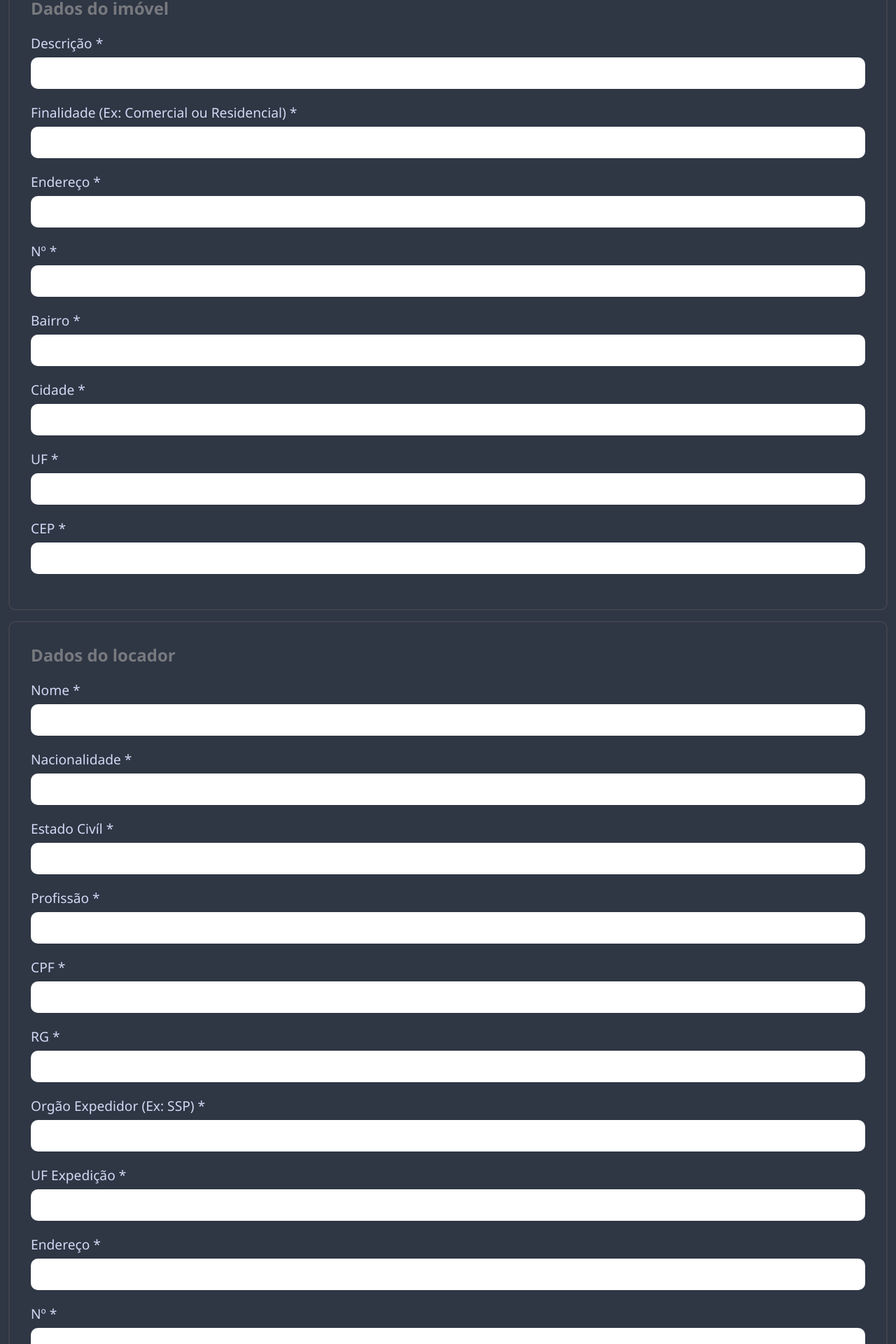
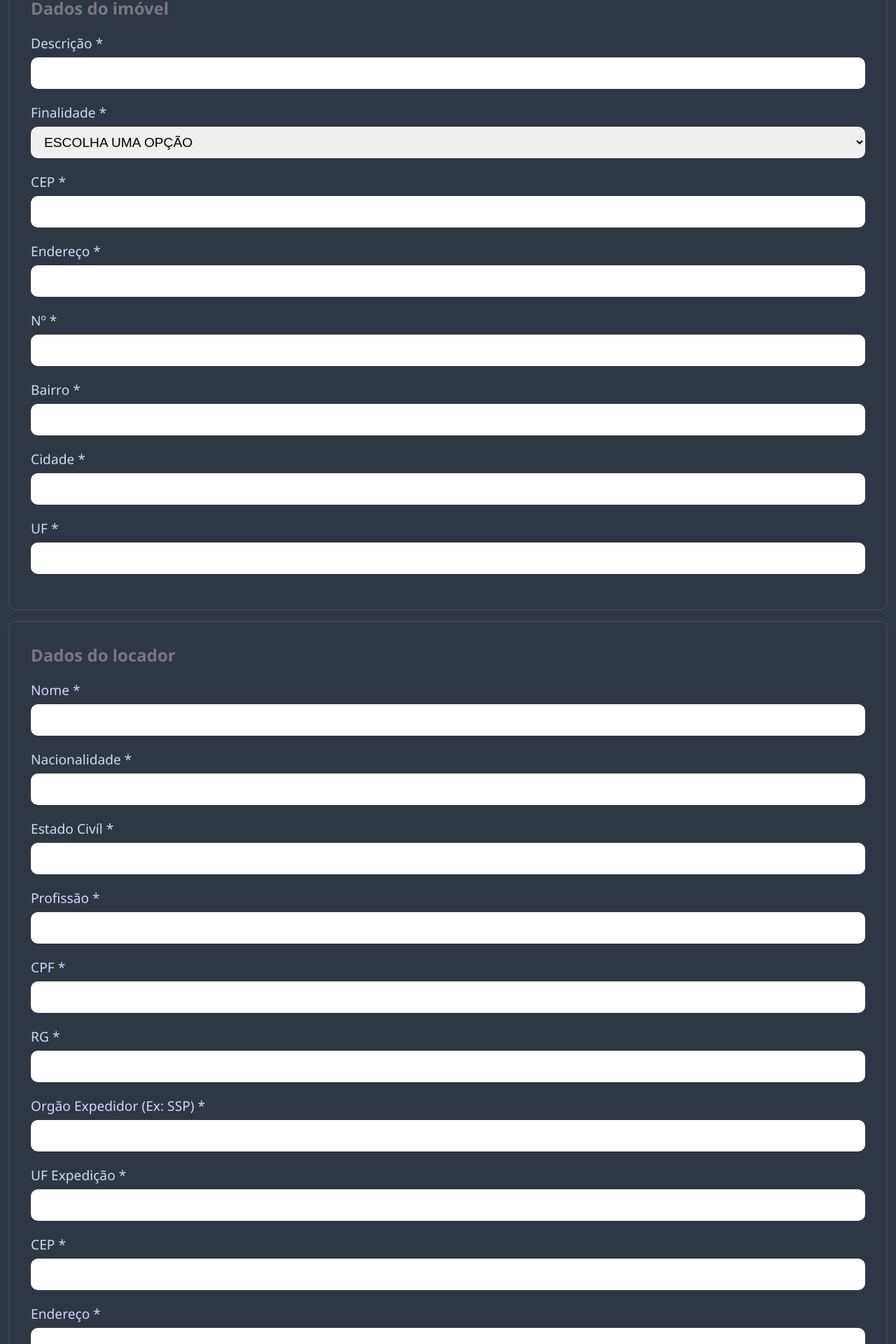
Before and after one commit to fabiano1133/app-generate-pdf-interface, a React (Create React App) app: page / in a window 1280 px wide. Shown: the part 210-2130 px from the top of the page at 70% size. Built offline with nearby package versions, Linux system fonts and the light colour scheme.

Commit message:
feat: api service CEP

```diff
--- a/src/components/Form/Form.jsx
+++ b/src/components/Form/Form.jsx
@@ -8,6 +8,7 @@ import * as yup from 'yup'
 
 import './form.css'
 import LoadingSpinner from '../Spinner/Spinner'
+import axios from 'axios'
 
 const validationFields = yup.object().shape({
     objContrato: yup.string().required('Este campo é obrigatório'),
@@ -64,7 +65,7 @@ export default function Form() {
     const [baixarPdf, setBaixarPdf] = useState('')
     const [loading, setLoading] = useState(false)
 
-    const {register, handleSubmit, formState: { errors }} = useForm({
+    const {register, handleSubmit, setValue, setFocus, formState: { errors }} = useForm({
         resolver: yupResolver(validationFields)
     });
 
@@ -77,14 +78,49 @@ export default function Form() {
         }
     })
 
+
     const handleLoading = () => {
         setLoading(true)
         setMessageError('')
         setTimeout(() => {
             setLoading(false)
-        }, 2000)
+        }, 5000)
     }
 
+    const getCepObjeto = (e) => {
+        const cep = e.target.value
+        axios.get(`https://viacep.com.br/ws/${cep}/json/`)
+        .then((response) => {
+            setValue('ufObjeto', response.data.uf)
+            setValue('endObjeto', response.data.logradouro)
+            setValue('bairroObjeto', response.data.bairro)
+            setValue('cidadeObjeto', response.data.localidade)
+            setFocus('numObjeto')
+        })
+    }
+
+    const getCepLocador = (e) => {
+        const cep = e.target.value
+        axios.get(`https://viacep.com.br/ws/${cep}/json/`)
+        .then((response) => {
+            setValue('ufLocador', response.data.uf)
+            setValue('ruaLocador', response.data.logradouro)
+            setValue('bairroLocador', response.data.bairro)
+            setValue('cidadeLocador', response.data.localidade)
+    })
+}
+
+const getCepLocatario = (e) => {
+    const cep = e.target.value
+    axios.get(`https://viacep.com.br/ws/${cep}/json/`)
+    .then((response) => {
+        setValue('ufLocatario', response.data.uf)
+            setValue('ruaLocatario', response.data.logradouro)
+            setValue('bairroLocatario', response.data.bairro)
+            setValue('cidadeLocatario', response.data.localidade)
+})
+
+}
     return (
        <main>
         <div className='card-form'>
@@ -103,9 +139,19 @@ export default function Form() {
                     </div>
 
                     <div className='fields'>
-                        <label>Finalidade (Ex: Comercial ou Residencial) *</label>
-                        <input className='card-input' name='finalidade' {...register('finalidade', {required: true})}></input>
+                        <label>Finalidade *</label>
+                        <select className='card-input' name='finalidade' {...register('finalidade', {required: true})}>
+                            <option value="" disabled selected>Escolha uma opção</option>
+                            <option value="comercial">Comercial</option>
+                            <option value="residencial">Residencial</option>
+                        </select>
                         <p className='error-message'>{errors.finalidade?.message}</p>
+                    </div>
+
+                    <div className='fields'>
+                        <label>CEP *</label>
+                        <InputMask className='card-input' mask='99999-999' name='cepObjeto' {...register('cepObjeto', {required: true})} onBlur={getCepObjeto}></InputMask>
+                        <p className='error-message'>{errors.cepObjeto?.message}</p>
                     </div>
 
                     <div className='fields'>
@@ -134,15 +180,10 @@ export default function Form() {
 
                     <div className='fields'>
                         <label>UF *</label>
-                        <input className='card-input' type='text' name='cidadeObjeto' {...register('ufObjeto', {required: true})} />
+                        <input className='card-input' type='text' name='ufObjeto' {...register('ufObjeto', {required: true})} />
                         <p className='error-message'>{errors.cidadeObjeto?.message}</p>
                     </div>
 
-                    <div className='fields'>
-                        <label>CEP *</label>
-                        <InputMask className='card-input' mask='99999-999' name='cepObjeto' {...register('cepObjeto', {required: true})}></InputMask>
-                        <p className='error-message'>{errors.cepObjeto?.message}</p>
-                    </div>
                 </div>
 
                     <div className='section-card'>
@@ -196,6 +237,11 @@ export default function Form() {
                         <p className='error-message'>{errors.ufExpedicao?.message}</p>
                     </div>
 
+                    <div className='fields'>
+                        <label>CEP *</label>
+                        <InputMask mask='99999-999' className='card-input' name='cepLocador' {...register('cepLocador', {required: true})} onBlur={getCepLocador}></InputMask>
+                        <p className='error-message'>{errors.cepLocador?.message}</p>
+                    </div>
 
                     <div className='fields'>
                         <label>Endereço *</label>
@@ -233,11 +279,6 @@ export default function Form() {
                         <p className='error-message'>{errors.ufLocador?.message}</p>
                     </div>
 
-                    <div className='fields'>
-                        <label>CEP *</label>
-                        <InputMask mask='99999-999' className='card-input' name='cepLocador' {...register('cepLocador', {required: true})}></InputMask>
-                        <p className='error-message'>{errors.cepLocador?.message}</p>
-                    </div>
 
                     </div>
 
@@ -286,6 +327,12 @@ export default function Form() {
                     </div>
 
                     <div className='fields'>
+                        <label>CEP *</label>
+                        <InputMask mask='99999-999' className='card-input' name='cepLocatario' {...register('cepLocatario', {required: true})} onBlur={getCepLocatario}></InputMask>
+                        <p className='error-message'>{errors.cepLocatario?.message}</p>
+                    </div>
+
+                    <div className='fields'>
                         <label>Endereço *</label>
                         <input className='card-input' name='ruaLocatario' {...register('ruaLocatario', {required: true})}></input>
                         <p className='error-message'>{errors.ruaLocatario?.message}</p>
@@ -321,11 +368,6 @@ export default function Form() {
                         <p className='error-message'>{errors.ufLocatario?.message}</p>
                     </div>
 
-                    <div className='fields'>
-                        <label>CEP *</label>
-                        <InputMask mask='99999-999' className='card-input' name='cepLocatario' {...register('cepLocatario', {required: true})}></InputMask>
-                        <p className='error-message'>{errors.cepLocatario?.message}</p>
-                    </div>
 
                     </div>
 
--- a/src/components/Form/form.css
+++ b/src/components/Form/form.css
@@ -48,7 +48,7 @@ label {
     font-family: 'Segoe UI', Tahoma, Geneva, Verdana, sans-serif;
 }
 
-input{
+input {
     width: 100%;
     border-radius: 10px;
     border: 0;
@@ -60,6 +60,19 @@ input{
 }
 
 input {
+    height: 45px;
+}
+
+select {
+    width: 100%;
+    border-radius: 10px;
+    border: 0;
+    outline: 0;
+
+    font-size: 1.2rem;
+
+    padding-left: 15px;
+
     height: 45px;
 }
 
```
